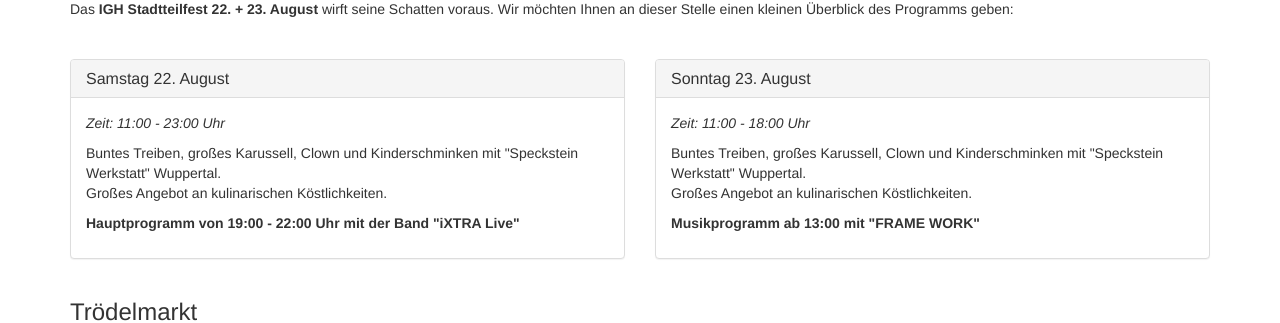
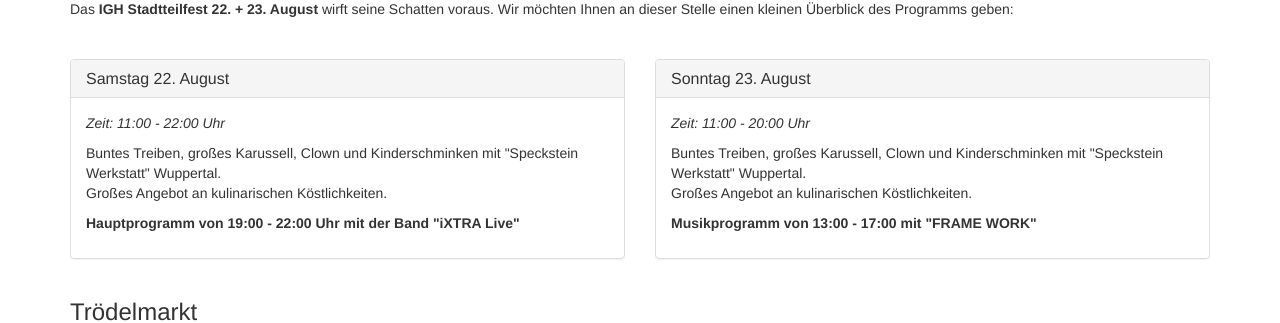
Before and after one commit to n2o/ighasten, a Jekyll site: the page built from aktuelles/_posts/2015-07-11-vorankuendigung-stadtteilfest.md, in a window 1280 px wide. Shown: the part 311-634 px from the top of the page. Built offline with Jekyll 4.4.1, drawn with Linux system fonts in a browser that asks for light colours; nearby versions of some CDN libraries; Markdown is read by kramdown in place of the engine named in the settings; comment, search, counter and statistics services are not loaded.

Commit message:
Again, change times

```diff
--- a/aktuelles/_posts/2015-07-11-vorankuendigung-stadtteilfest.md
+++ b/aktuelles/_posts/2015-07-11-vorankuendigung-stadtteilfest.md
@@ -18,7 +18,7 @@ Ihnen an dieser Stelle einen kleinen Überblick des Programms geben:
 
       <div class="panel-body">
         <p>
-          <i>Zeit: 11:00 - 23:00 Uhr</i>
+          <i>Zeit: 11:00 - 22:00 Uhr</i>
         </p>
         <p>
           Buntes Treiben, großes Karussell, Clown und Kinderschminken mit
@@ -40,7 +40,7 @@ Ihnen an dieser Stelle einen kleinen Überblick des Programms geben:
 
       <div class="panel-body">
         <p>
-          <i>Zeit: 11:00 - 18:00 Uhr</i>
+          <i>Zeit: 11:00 - 20:00 Uhr</i>
         </p>
         <p>
           Buntes Treiben, großes Karussell, Clown und Kinderschminken mit
@@ -48,7 +48,7 @@ Ihnen an dieser Stelle einen kleinen Überblick des Programms geben:
           Großes Angebot an kulinarischen Köstlichkeiten.
         </p>
         <p>
-          <strong>Musikprogramm ab 13:00 mit "FRAME WORK"</strong>
+          <strong>Musikprogramm von 13:00 - 17:00 mit "FRAME WORK"</strong>
         </p>
       </div>
     </div>
```
